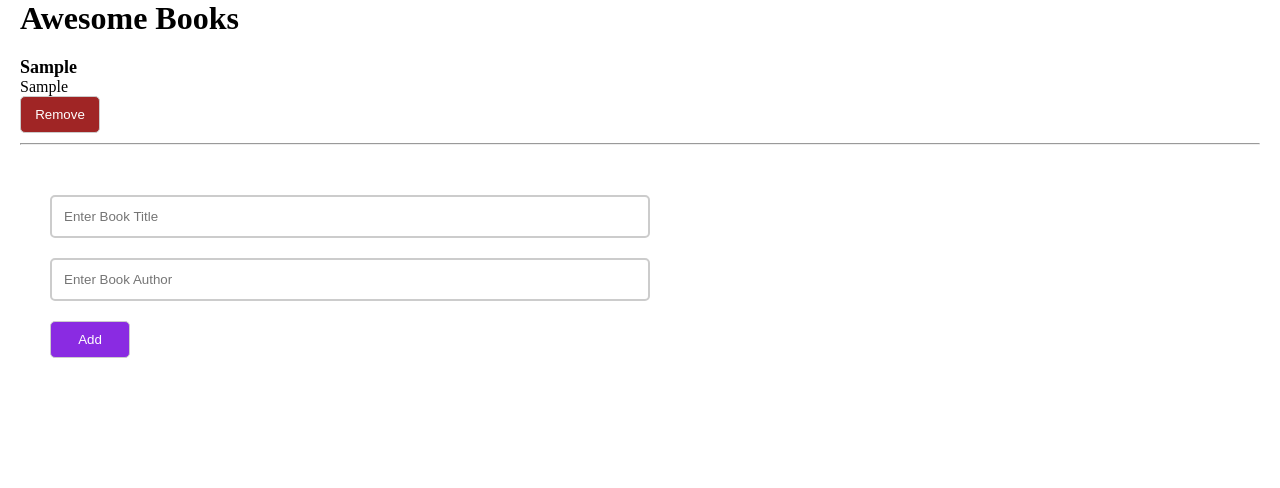
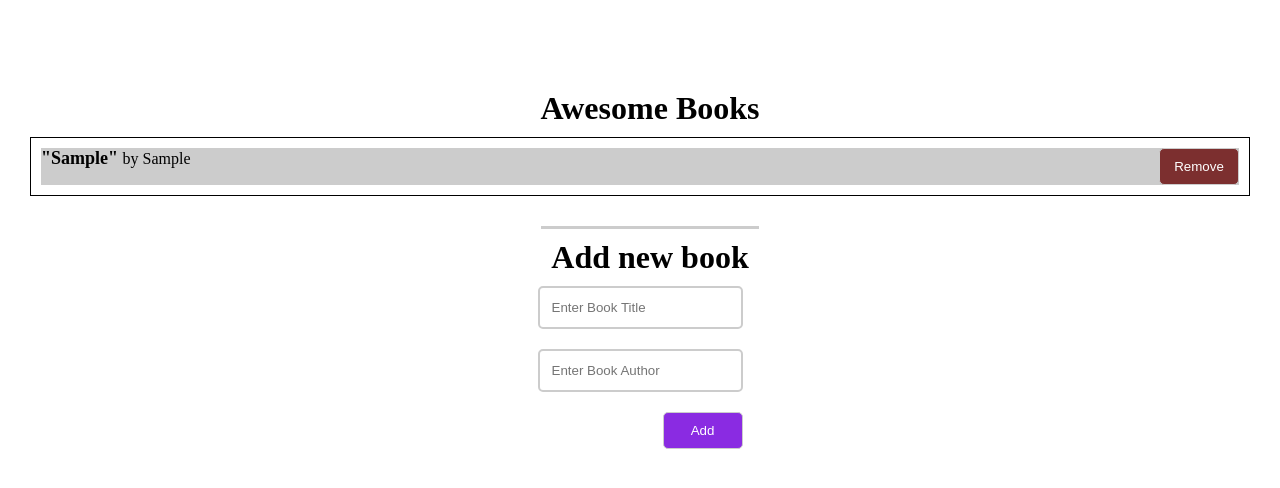
Before and after one commit to GutemaG/awesome-book-javascript, a website: page index.html in a window 1280 px wide. Both pictures are taken after typing "Sample", "Sample" into the empty fields and a click on the input "Add". Drawn offline with Linux system fonts and the light colour scheme.

Commit message:
Refactoring code to use Js class

```diff
--- a/js/script.js
+++ b/js/script.js
@@ -1,3 +1,4 @@
+// eslint-disable-next-line max-classes-per-file
 const app = document.querySelector('#app');
 
 const headerText = document.createElement('h1');
@@ -5,54 +6,93 @@ headerText.classList.add('leading-text');
 headerText.innerText = 'Awesome Books';
 app.appendChild(headerText);
 
-const noBookExistMessage = document.createElement('h3');
+const noBookExistMessage = document.createElement('h1');
 noBookExistMessage.classList.add('no-book');
 noBookExistMessage.innerText = 'No Books are available';
 noBookExistMessage.style.display = 'none';
 app.appendChild(noBookExistMessage);
 
-let books = [];
-
-function getData() {
-  const data = JSON.parse(localStorage.getItem('data'));
-
-  if (data) {
-    books = data;
+class Book {
+  constructor(title, author) {
+    this.title = title;
+    this.author = author;
   }
 }
-getData();
+
+class BookCollection {
+  constructor(books) {
+    this.books = books;
+  }
+
+  addBook(title, author) {
+    const books = new Book(title, author);
+    this.books.push(books);
+    this.setToLocalStorage();
+  }
+
+  removeBook(index) {
+    this.books = this.books.filter((book, bookIndex) => bookIndex !== index);
+    // eslint-disable-next-line no-use-before-define
+    displayBooks();
+    this.setToLocalStorage();
+  }
+
+  setToLocalStorage() {
+    localStorage.setItem('data', JSON.stringify(this.books));
+  }
+
+  getBooks() {
+    return this.books;
+  }
+}
+
+function getDataFromLocalStorage(key) {
+  let data = localStorage.getItem(key);
+  if (data) {
+    data = JSON.parse(data);
+    return data;
+  }
+  return [];
+}
+
+const bookCollection = new BookCollection(getDataFromLocalStorage('data'));
 
 const bookList = document.createElement('ul');
 bookList.classList.add('books');
+app.appendChild(bookList);
 
 function displayBooks() {
+  const b = bookCollection.getBooks();
   bookList.innerHTML = '';
-  if (books.length) {
-    books.forEach((book, index) => {
+  if (b.length) {
+    bookList.style.display = 'block';
+    b.forEach((book, index) => {
       const list = document.createElement('li');
       list.classList.add('book');
       list.innerHTML = `
-        <p class='book-title'> ${book.title} </p>
-        <p class='book-author'> ${book.author} </p>
-        <button class='btn remove' onClick="removeBook(${index})"> Remove </button>
-        <hr class='separator'>
+      <p class='book-title-author'>
+        <span class='book-title'> "${book.title}" </span> by
+        <span class='book-author'> ${book.author} <span>
+      </p>
+        <button class='btn remove' onClick="bookCollection.removeBook(${index})"> Remove </button>
+
       `;
       bookList.appendChild(list);
     });
   } else {
     noBookExistMessage.style.display = 'block';
+    bookList.style.display = 'none';
   }
 }
+displayBooks();
 
-// eslint-disable-next-line no-unused-vars
-function removeBook(index) {
-  books = books.filter((book, bookIndex) => index !== bookIndex);
-  localStorage.setItem('data', JSON.stringify(books));
-  displayBooks();
-}
+const formContainer = document.createElement('div');
+formContainer.classList.add('form-container');
 
-displayBooks();
-app.appendChild(bookList);
+const headerText2 = document.createElement('h1');
+headerText2.classList.add('leading-text');
+headerText2.innerText = 'Add new book';
+formContainer.appendChild(headerText2);
 
 const addBookForm = document.createElement('form');
 addBookForm.setAttribute('id', 'add-book-form');
@@ -65,26 +105,17 @@ addBookForm.innerHTML = `
   </div>
   <input type="submit" value="Add" class='btn submit'>
 `;
-app.appendChild(addBookForm);
 
-function CreateBookObject(title, author) {
-  this.title = title;
-  this.author = author;
-}
-
-function addBook(title, author) {
-  const newBookObject = new CreateBookObject(title, author);
-  books.push(newBookObject);
-}
+formContainer.appendChild(addBookForm);
+app.appendChild(formContainer);
 
 addBookForm.addEventListener('submit', (event) => {
   event.preventDefault();
   const title = addBookForm.title.value;
   const author = addBookForm.author.value;
-  addBook(title, author);
+  bookCollection.addBook(title, author);
   noBookExistMessage.style.display = 'none';
   displayBooks();
-  localStorage.setItem('data', JSON.stringify(books));
   addBookForm.title.value = '';
   addBookForm.author.value = '';
 });
--- a/styles/style.css
+++ b/styles/style.css
@@ -8,9 +8,24 @@ ul {
   list-style: none;
 }
 
+#app {
+  padding-top: 80px;
+}
+
+.form-container {
+  margin-top: 30px;
+  display: flex;
+  flex-direction: column;
+  justify-content: center;
+  align-items: center;
+}
+
+.form-container h1 {
+  border-top: 3px solid #ccc;
+}
+
 #add-book-form {
-  margin-left: 20px;
-  padding: 30px;
+  margin-inline: auto;
 }
 
 #title,
@@ -19,7 +34,6 @@ ul {
   border: solid 2px #ccc;
   padding: 12px;
   border-radius: 5px;
-  width: 50%;
 }
 
 .btn {
@@ -28,28 +42,45 @@ ul {
   border-radius: 5px;
   background: none;
   width: 80px;
+  cursor: pointer;
 }
 
 .remove {
-  background-color: rgb(160, 37, 37);
+  background-color: rgb(124, 47, 47);
   color: #fff;
+  transition: all 300ms ease-in;
+}
+
+.remove:hover {
+  background-color: red;
 }
 
 .submit {
   background-color: blueviolet;
   color: #fff;
+  float: right;
+  transition: all 300ms ease-in;
+}
+
+.submit:hover {
+  background-color: rgb(152, 85, 214);
 }
 
 .books {
-  /* padding: 30px; */
+  padding: 10px;
   display: flex;
   flex-direction: column;
+  border: 1px solid #000;
+  margin-inline: 30px;
 }
 
 .book {
   display: flex;
-  flex-direction: column;
-  padding: 20px;
+  justify-content: space-between;
+}
+
+.book:nth-child(2n-1) {
+  background: #ccc;
 }
 
 .separator {
@@ -62,10 +93,13 @@ ul {
 }
 
 .no-book {
+  font-size: 18px;
   text-align: center;
   font-style: italic;
 }
 
 .leading-text {
   margin-left: 20px;
+  text-align: center;
+  padding: 10px;
 }
```
